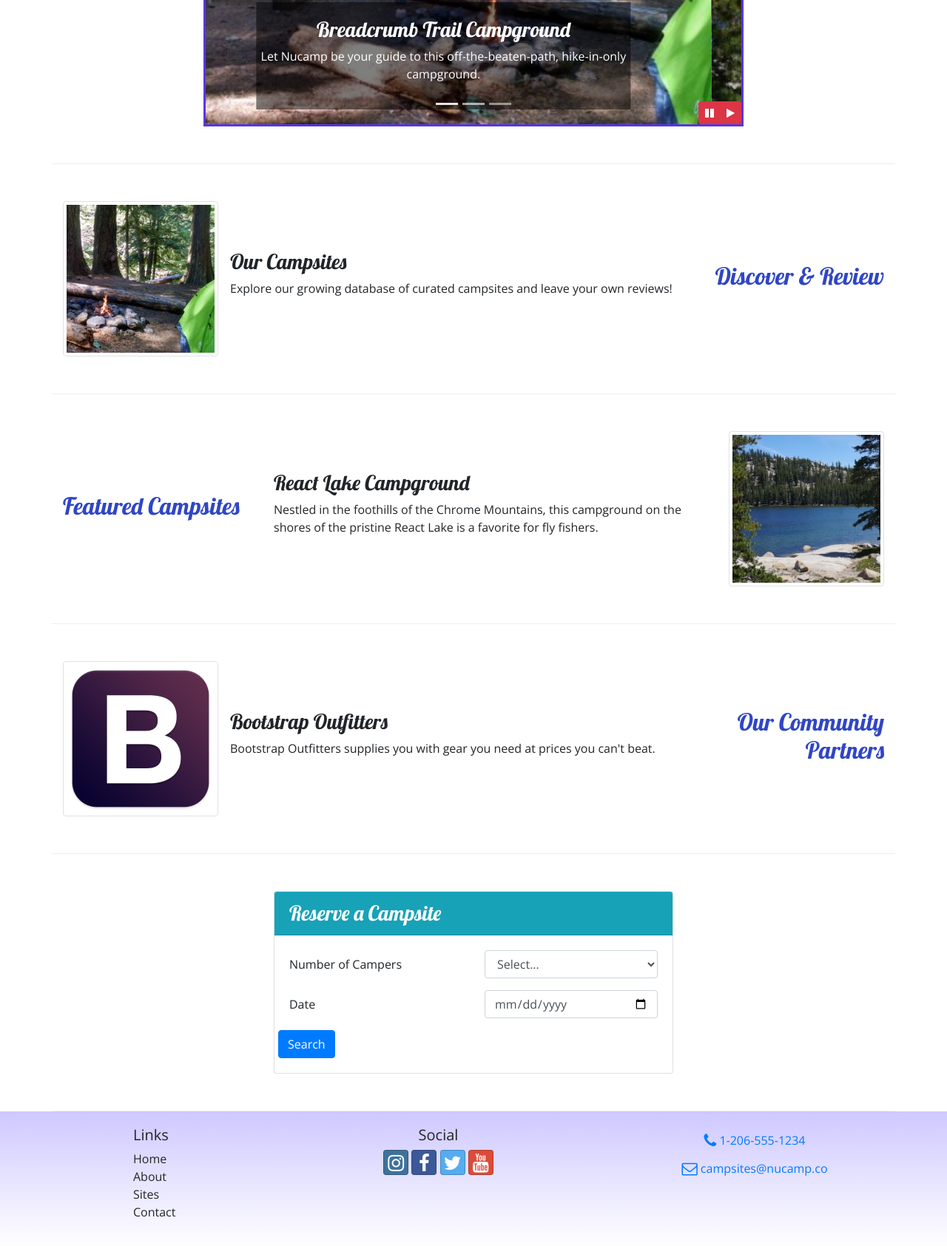
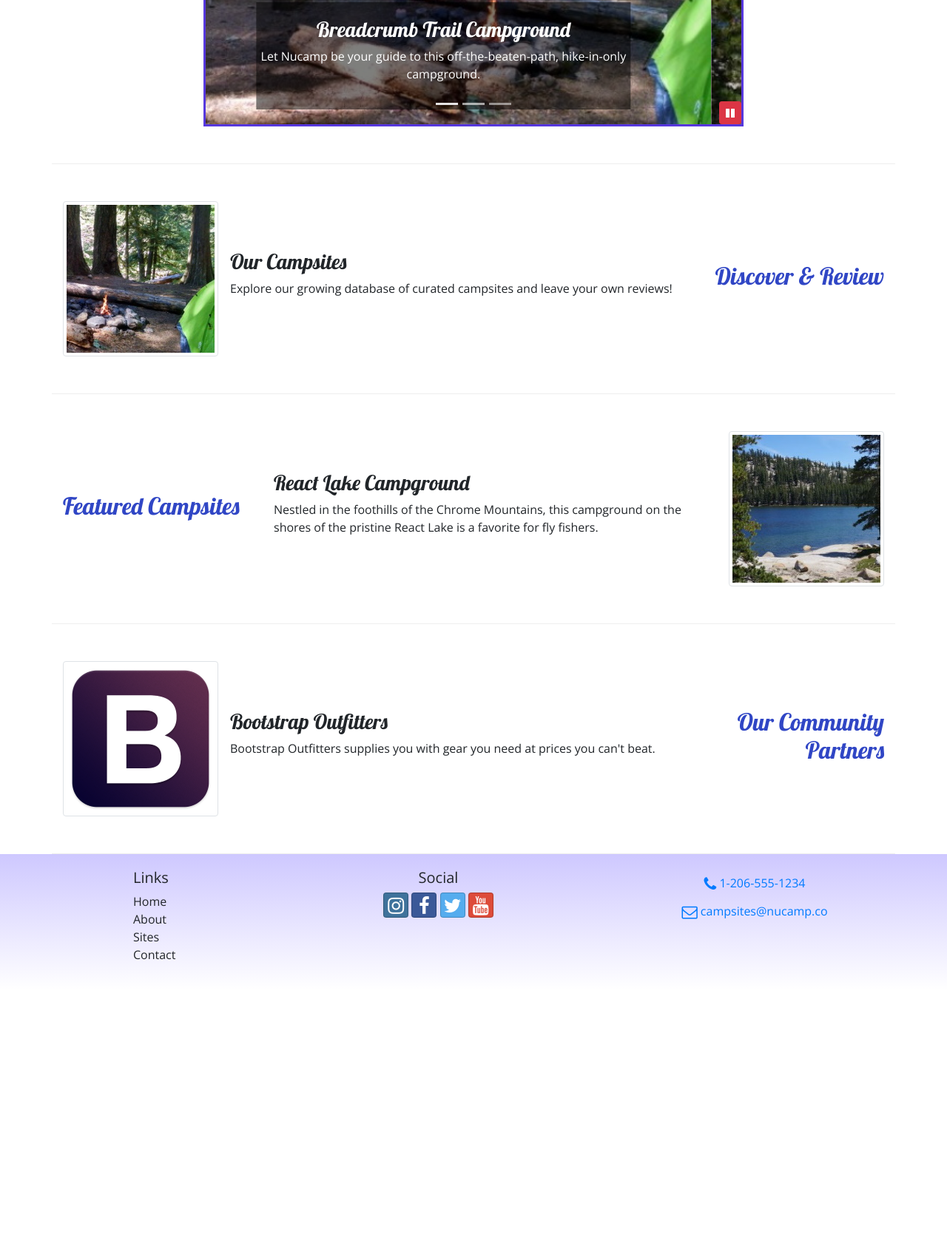
Before and after one commit to CodziWozi/nucampsite, a website: page index.html in a window 1280 px wide. Shown: the part 539-2224 px from the top of the page at 74% size. After the commit the page ends 1878 px from the top, so only its background shows below. Drawn offline with nearby package versions, Linux system fonts and the light colour scheme.

Commit message:
Bootstrap and jQuery Part 2

```diff
--- a/index.html
+++ b/index.html
@@ -192,14 +192,9 @@
                         <span class="carousel-control-next-icon"></span>
                         <span class="sr-only">Next</span>
                     </a>
-                    <div class="btn-group" id="carouselButton">
-                        <button class="btn btn-danger btn-sm" id="carouselPause">
-                            <i class="fa fa-pause"></i>
-                        </button>
-                        <button class="btn btn-danger btn-sm" id="carouselPlay">
-                            <i class="fa fa-play"></i>
-                        </button>
-                    </div>
+                    <button class="btn btn-danger btn-sm" id="carouselButton">
+                        <i class="fa fa-pause"></i>
+                    </button>
                 </div>
             </div>
         </div>
@@ -248,41 +243,6 @@
                 </div>
             </div>
         </div>
-        <div class="row row-content">
-            <div class="col col-sm-6 mx-auto">
-                <div class="card">
-                    <h3 class="card-header bg-info text-light">Reserve a Campsite</h3>
-                    <div class="card-body">
-                        <form id="reserveForm">
-                            <div class="row form-group">
-                                <label for="numCampers" class="col-sm-6 col-form-label">Number of Campers</label>
-                                <div class="col">
-                                    <select name="numCampers" id="numCampers" class="form-control">
-                                        <option selected>Select...</option>
-                                        <option value="1">1</option>
-                                        <option value="2">2</option>
-                                        <option value="3">3</option>
-                                        <option value="4">4</option>
-                                        <option value="5">5</option>
-                                        <option value="6">6</option>
-
-                                    </select>
-                                </div>
-                            </div>
-                            <div class="row form-group">
-                                <label for="date" class="col-sm-6 col-form-label">Date</label>
-                                    <div class="col">
-                                        <input type="date" class="form-control" id="date" placeholder="" />
-                                    </div>
-                            </div>
-                            <div class="row">
-                                <button type="submit" class="btn btn-primary">Search</button>
-                            </div>
-                        </form>
-                    </div>
-                </div>
-            </div>
-        </div>
     </div>
 
     <footer class="site-footer">
@@ -318,13 +278,18 @@
     <script src="node_modules/bootstrap/dist/js/bootstrap.min.js"></script>
 
     <script>
-        $(funcion(){
+        $(function() {
             $(".carousel").carousel( { interval: 2000 } );
-            $("#carouselPause").click(function(){
-                $(".carousel").carousel("pause");
-            });
-            $("#carouselPlay").click(function(){
-                $(".carousel").carousel("cycle");
+            $("#carouselButton").click(function(){
+                if ($("#carouselButton").children("i").hasClass("fa-pause")) {
+                    $(".carousel").carousel("pause");
+                    $("#carouselButton").children("i").removeClass("fa-pause");
+                    $("#carouselButton").children("i").addClass("fa-play");
+                } else {
+                    $(".carousel").carousel("cycle");
+                    $("#carouselButton").children("i").removeClass("fa-play");
+                    $("#carouselButton").children("i").addClass("fa-pause");
+                }
             });
         });
     </script>
```
